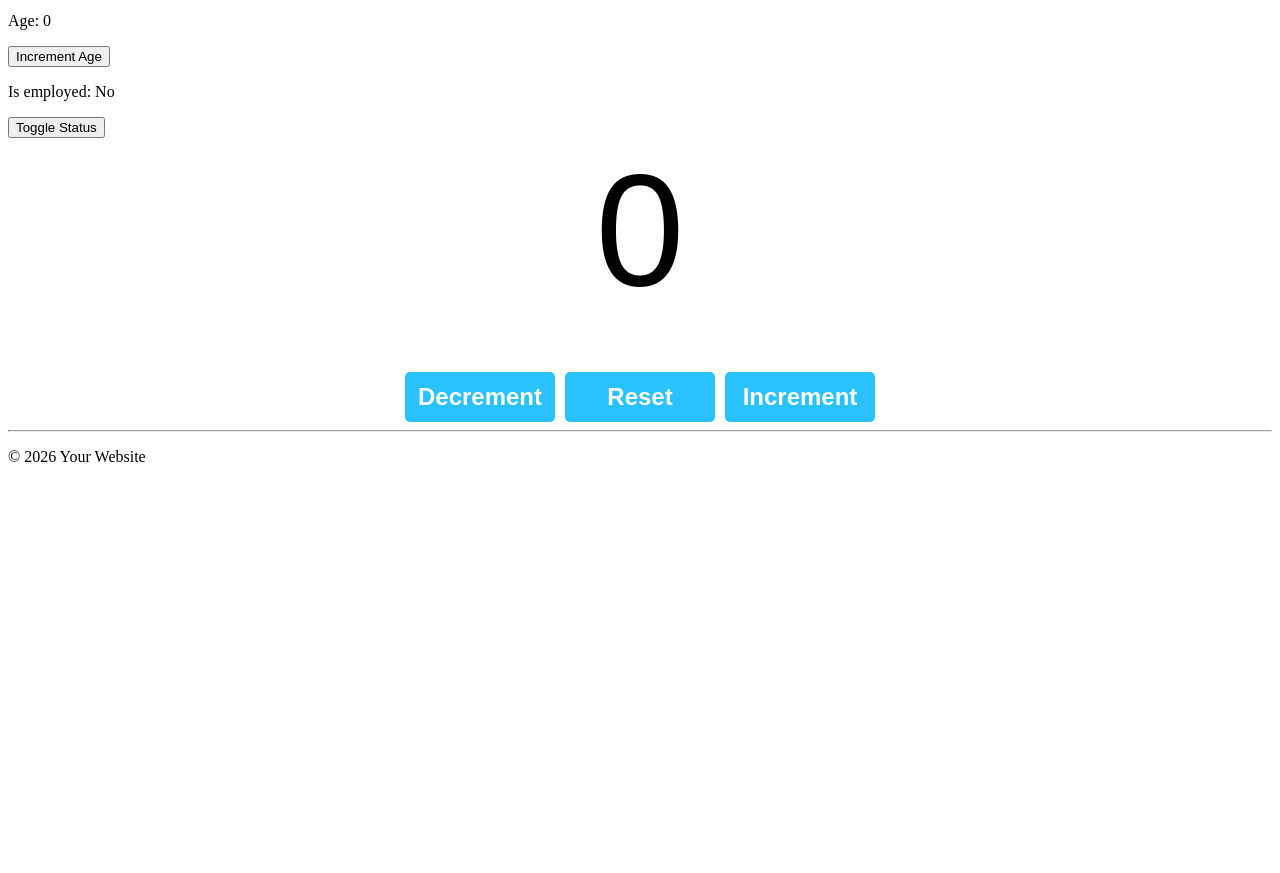
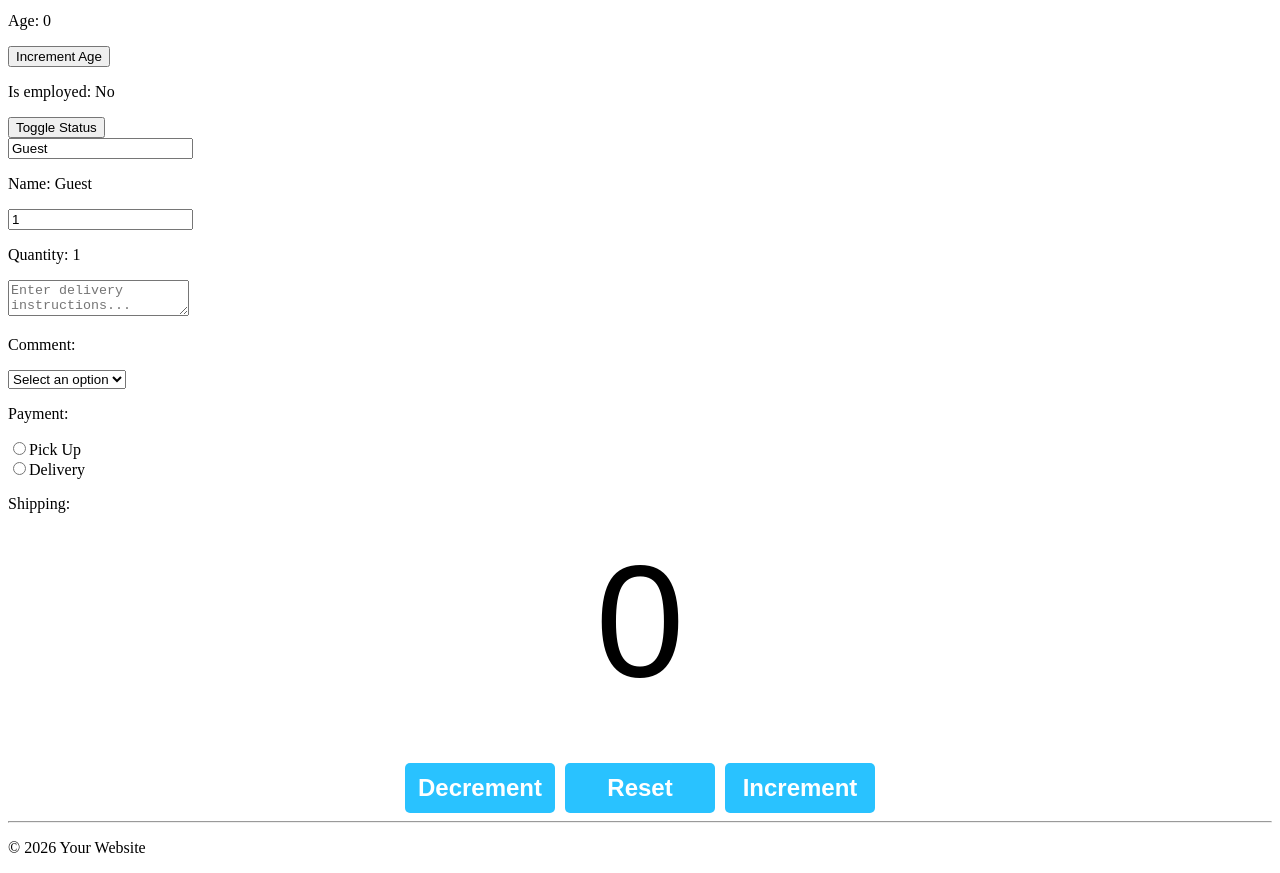
Before and after one commit to rycorson/my-react-app, a React (Vite) app: page / in a window 1280 px wide. Shown: the part 2220-3093 px from the top of the page. Before the commit the page ends 2702 px from the top, so only its background shows below. Built offline with nearby package versions, Linux system fonts and the light colour scheme.

Commit message:
Create MyComponent2, set onChange events for form options

```diff
--- a/src/App.jsx
+++ b/src/App.jsx
@@ -6,6 +6,7 @@
 import Header from './Header.jsx'
 import List from './List.jsx';
 import MyComponent from './MyComponent.jsx';
+import MyComponent2 from './MyComponent2.jsx';
 import ProfilePicture from './ProfilePicture.jsx';
 import Student from './Student.jsx'
 import UserGreeting from './UserGreeting.jsx';
@@ -40,6 +41,7 @@
       <Food />
       <ProfilePicture />
       <MyComponent />
+      <MyComponent2 />
       <Counter />
       <Footer />
     </>
--- a/src/MyComponent.jsx
+++ b/src/MyComponent.jsx
@@ -1,6 +1,7 @@
 import React, {useState} from 'react';
 
 function MyComponent() {
+
 
     const [name, setName] = useState("Guest");
     const [age, setAge] = useState(0);
--- /dev/null
+++ b/src/MyComponent2.jsx
@@ -0,0 +1,65 @@
+import React, {useState} from 'react';
+
+function MyComponent2() {
+
+    const [name, setName] = useState("Guest");
+    const [quantity, setQuantity] = useState(1);
+    const [comment, setComment] = useState("");
+    const [payment, setPayment] = useState("");
+    const [shipping, setShipping] = useState("");
+
+    function handleNameChange(event) {
+        setName(event.target.value);
+    }
+
+    function handleQuantityChange(event) {
+        setQuantity(event.target.value);
+    }
+
+    function handleCommentChange(event) {
+        setComment(event.target.value);
+    }
+
+    function handlePaymentChange(event) {
+        setPayment(event.target.value);
+    }
+
+    function handleShippingChange(event) {
+        setShipping(event.target.value);
+    }
+
+    return(
+        <div>
+            <input value={name} onChange={handleNameChange} />
+            <p>Name: {name}</p>
+
+            <input value={quantity} onChange={handleQuantityChange} type="number" />
+            <p>Quantity: {quantity}</p>
+
+            <textarea value={comment} onChange={handleCommentChange} placeholder="Enter delivery instructions..."/>
+            <p>Comment: {comment}</p>
+
+            <select value={payment} onChange={handlePaymentChange}>
+                <option value="">Select an option</option>
+                <option value="Visa">Visa</option>
+                <option value="Mastercard">Mastercard</option>
+                <option value="Giftcard">Giftcard</option>
+            </select>
+            <p>Payment: {payment}</p>
+
+            <label>
+                <input type="radio" value="Pick Up" checked={shipping === "Pick Up"} onChange={handleShippingChange} />
+                Pick Up
+            </label>
+            <br />
+            <label>
+                <input type="radio" value="Delivery" checked={shipping === "Delivery"} onChange={handleShippingChange} />
+                Delivery
+            </label>
+            <p>Shipping: {shipping}</p>
+        </div>
+    );
+
+}
+
+export default MyComponent2
```
